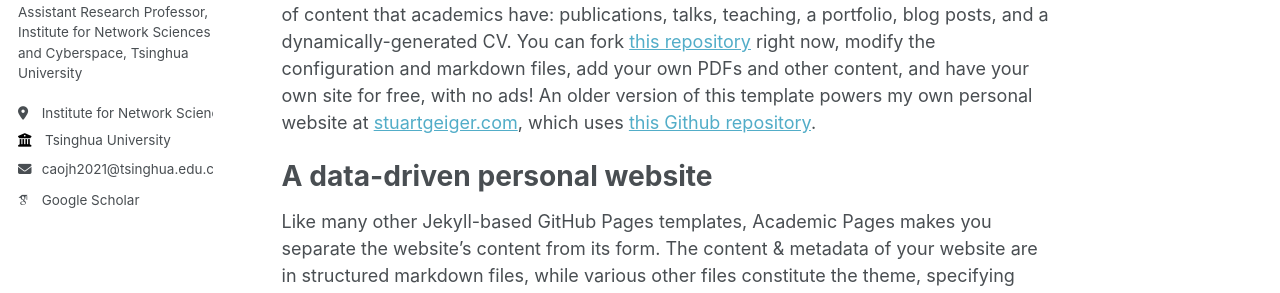
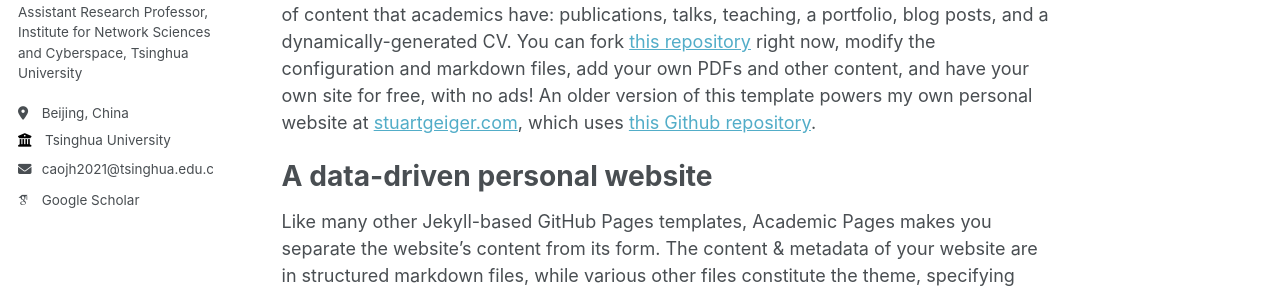
Before and after one commit to caojh15/caojh15.github.io, a Jekyll site: the page built from _pages/about.md, in a window 1280 px wide. Shown: the part 310-603 px from the top of the page. Built offline with Jekyll 4.4.1, drawn with Linux system fonts in a browser that asks for light colours; some web fonts are replaced.

Commit message:
Update _config.yml

```diff
--- a/_config.yml
+++ b/_config.yml
@@ -25,7 +25,7 @@ author:
   name             : "Jiahao Cao"
   pronouns         : # example: "she/her"
   bio              : "Assistant Research Professor, Institute for Network Sciences and Cyberspace, Tsinghua University"
-  location         : "Institute for Network Sciences and Cyberspace, Tsinghua University, Beijing, China, 100084"
+  location         : "Beijing, China"
   employer         : "Tsinghua University"
   uri              : # URL
   email            : "caojh2021@tsinghua.edu.cn"
```
